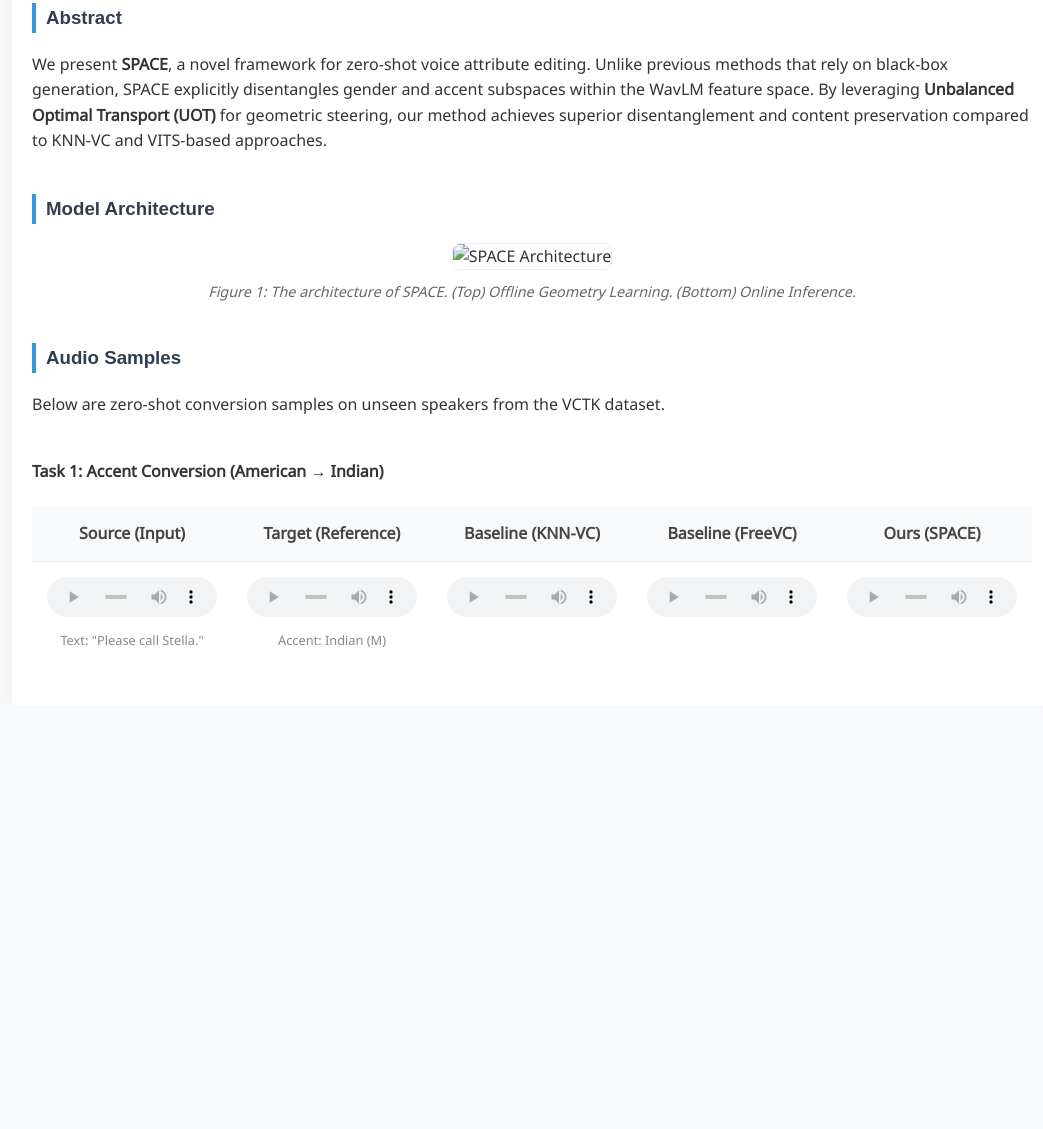
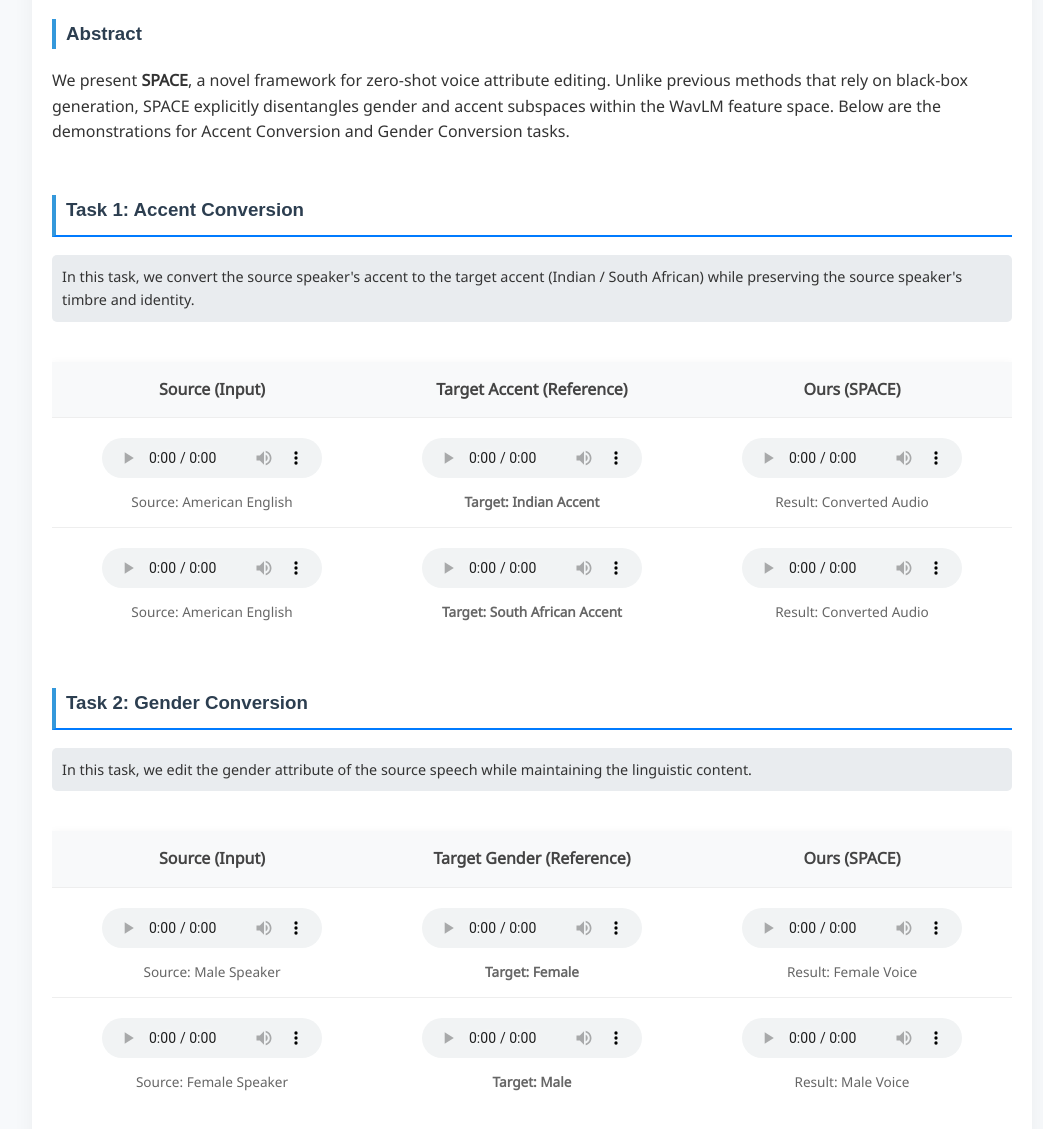
Before and after one commit to YangyangQu/UOT_web, a plain HTML site: page index.html in a window 1280 px wide. Shown: the part 329-1458 px from the top of the page, without its empty margins (108-1151 px from the left). Before the commit the page ends 1034 px from the top, so only its background shows below. Drawn offline with Linux system fonts and the light colour scheme; a web font is replaced by a local one.

Commit message:
Update index.html

```diff
--- a/index.html
+++ b/index.html
@@ -3,9 +3,25 @@
 <head>
     <meta charset="UTF-8">
     <meta name="viewport" content="width=device-width, initial-scale=1.0">
-    <title>SPACE: Zero-Shot Voice Attribute Editing</title>
+    <title>SPACE: Voice Attribute Editing Demo</title>
     <link rel="stylesheet" href="style.css">
     <link href="https://fonts.googleapis.com/css?family=Google+Sans|Noto+Sans|Castoro" rel="stylesheet">
+    <style>
+        /* 简单补充一点内联样式，保证没有 style.css 也能看 */
+        body { font-family: 'Noto Sans', sans-serif; max-width: 1000px; margin: 0 auto; padding: 20px; color: #333; }
+        header { text-align: center; margin-bottom: 40px; }
+        h1 { font-family: 'Google Sans', sans-serif; font-size: 2.2rem; margin-bottom: 10px; }
+        h2 { font-size: 1.5rem; color: #555; font-weight: normal; }
+        .authors { color: #007bff; margin-top: 20px; }
+        section { margin-bottom: 50px; }
+        table { width: 100%; border-collapse: collapse; margin-top: 20px; box-shadow: 0 2px 10px rgba(0,0,0,0.05); }
+        th, td { padding: 15px; text-align: center; border-bottom: 1px solid #eee; vertical-align: top; }
+        th { background-color: #f8f9fa; font-weight: 600; }
+        audio { width: 220px; height: 40px; margin-top: 5px; }
+        .desc { font-size: 0.85rem; color: #666; margin-top: 5px; }
+        .note { background-color: #e9ecef; padding: 10px; border-radius: 5px; font-size: 0.9rem; }
+        .task-title { border-bottom: 2px solid #007bff; padding-bottom: 10px; margin-top: 40px; }
+    </style>
 </head>
 <body>
 
@@ -16,10 +32,10 @@
 
         <div class="authors">
             <p>
-                <span class="author">Anonymous Author(s)</span><sup>1</sup>
+                <span class="author">Anonymous Author(s)</span>
             </p>
             <p class="affiliations">
-                <sup>1</sup>Under Review for ACL/ICASSP 202X
+                Under Review for ACL/ICASSP 202X
             </p>
         </div>
     </header>
@@ -29,54 +45,108 @@
         <p>
             We present <strong>SPACE</strong>, a novel framework for zero-shot voice attribute editing.
             Unlike previous methods that rely on black-box generation, SPACE explicitly disentangles
-            gender and accent subspaces within the WavLM feature space. By leveraging
-            <strong>Unbalanced Optimal Transport (UOT)</strong> for geometric steering, our method achieves
-            superior disentanglement and content preservation compared to KNN-VC and VITS-based approaches.
+            gender and accent subspaces within the WavLM feature space. Below are the demonstrations for
+            Accent Conversion and Gender Conversion tasks.
         </p>
     </section>
 
-    <section id="architecture">
-        <h3>Model Architecture</h3>
-        <figure>
-            <img src="images/space_arch.png" alt="SPACE Architecture">
-            <figcaption>Figure 1: The architecture of SPACE. (Top) Offline Geometry Learning. (Bottom) Online Inference.</figcaption>
-        </figure>
-    </section>
-
-    <section id="demos">
-        <h3>Audio Samples</h3>
+    <section id="task1">
+        <h3 class="task-title">Task 1: Accent Conversion</h3>
         <p class="note">
-            Below are zero-shot conversion samples on unseen speakers from the VCTK dataset.
+            In this task, we convert the source speaker's accent to the target accent (Indian / South African)
+            while preserving the source speaker's timbre and identity.
         </p>
 
         <div class="table-container">
-            <h4>Task 1: Accent Conversion (American &rarr; Indian)</h4>
             <table>
                 <thead>
                     <tr>
-                        <th style="width: 20%">Source (Input)</th>
-                        <th style="width: 20%">Target (Reference)</th>
-                        <th style="width: 20%">Baseline (KNN-VC)</th>
-                        <th style="width: 20%">Baseline (FreeVC)</th>
-                        <th style="width: 20%"><strong>Ours (SPACE)</strong></th>
+                        <th style="width: 30%">Source (Input)</th>
+                        <th style="width: 30%">Target Accent (Reference)</th>
+                        <th style="width: 30%"><strong>Ours (SPACE)</strong></th>
                     </tr>
                 </thead>
                 <tbody>
                     <tr>
                         <td>
-                            <audio controls src="samples/p225_001_src.wav"></audio>
-                            <div class="desc">Text: "Please call Stella."</div>
+                            <audio controls src="audio/task1_indian_source.wav"></audio>
+                            <div class="desc">Source: American English</div>
                         </td>
                         <td>
-                            <audio controls src="samples/p226_002_ref.wav"></audio>
-                            <div class="desc">Accent: Indian (M)</div>
+                            <audio controls src="audio/task1_indian_ref.wav"></audio>
+                            <div class="desc"><strong>Target: Indian Accent</strong></div>
                         </td>
-                        <td><audio controls src="samples/p225_to_p226_knn.wav"></audio></td>
-                        <td><audio controls src="samples/p225_to_p226_freevc.wav"></audio></td>
-                        <td><audio controls src="samples/p225_to_p226_ours.wav"></audio></td>
+                        <td>
+                            <audio controls src="audio/task1_indian_result.wav"></audio>
+                            <div class="desc">Result: Converted Audio</div>
+                        </td>
                     </tr>
 
-                    </tbody>
+                    <tr>
+                        <td>
+                            <audio controls src="audio/task1_sa_source.wav"></audio>
+                            <div class="desc">Source: American English</div>
+                        </td>
+                        <td>
+                            <audio controls src="audio/task1_sa_ref.wav"></audio>
+                            <div class="desc"><strong>Target: South African Accent</strong></div>
+                        </td>
+                        <td>
+                            <audio controls src="audio/task1_sa_result.wav"></audio>
+                            <div class="desc">Result: Converted Audio</div>
+                        </td>
+                    </tr>
+                </tbody>
+            </table>
+        </div>
+    </section>
+
+    <section id="task2">
+        <h3 class="task-title">Task 2: Gender Conversion</h3>
+        <p class="note">
+            In this task, we edit the gender attribute of the source speech while maintaining the linguistic content.
+        </p>
+
+        <div class="table-container">
+            <table>
+                <thead>
+                    <tr>
+                        <th style="width: 30%">Source (Input)</th>
+                        <th style="width: 30%">Target Gender (Reference)</th>
+                        <th style="width: 30%"><strong>Ours (SPACE)</strong></th>
+                    </tr>
+                </thead>
+                <tbody>
+                    <tr>
+                        <td>
+                            <audio controls src="audio/task2_m2f_source.wav"></audio>
+                            <div class="desc">Source: Male Speaker</div>
+                        </td>
+                        <td>
+                            <audio controls src="audio/task2_m2f_ref.wav"></audio>
+                            <div class="desc"><strong>Target: Female</strong></div>
+                        </td>
+                        <td>
+                            <audio controls src="audio/task2_m2f_result.wav"></audio>
+                            <div class="desc">Result: Female Voice</div>
+                        </td>
+                    </tr>
+
+                    <tr>
+                        <td>
+                            <audio controls src="audio/task2_f2m_source.wav"></audio>
+                            <div class="desc">Source: Female Speaker</div>
+                        </td>
+                        <td>
+                            <audio controls src="audio/task2_f2m_ref.wav"></audio>
+                            <div class="desc"><strong>Target: Male</strong></div>
+                        </td>
+                        <td>
+                            <audio controls src="audio/task2_f2m_result.wav"></audio>
+                            <div class="desc">Result: Male Voice</div>
+                        </td>
+                    </tr>
+                </tbody>
             </table>
         </div>
     </section>
```
